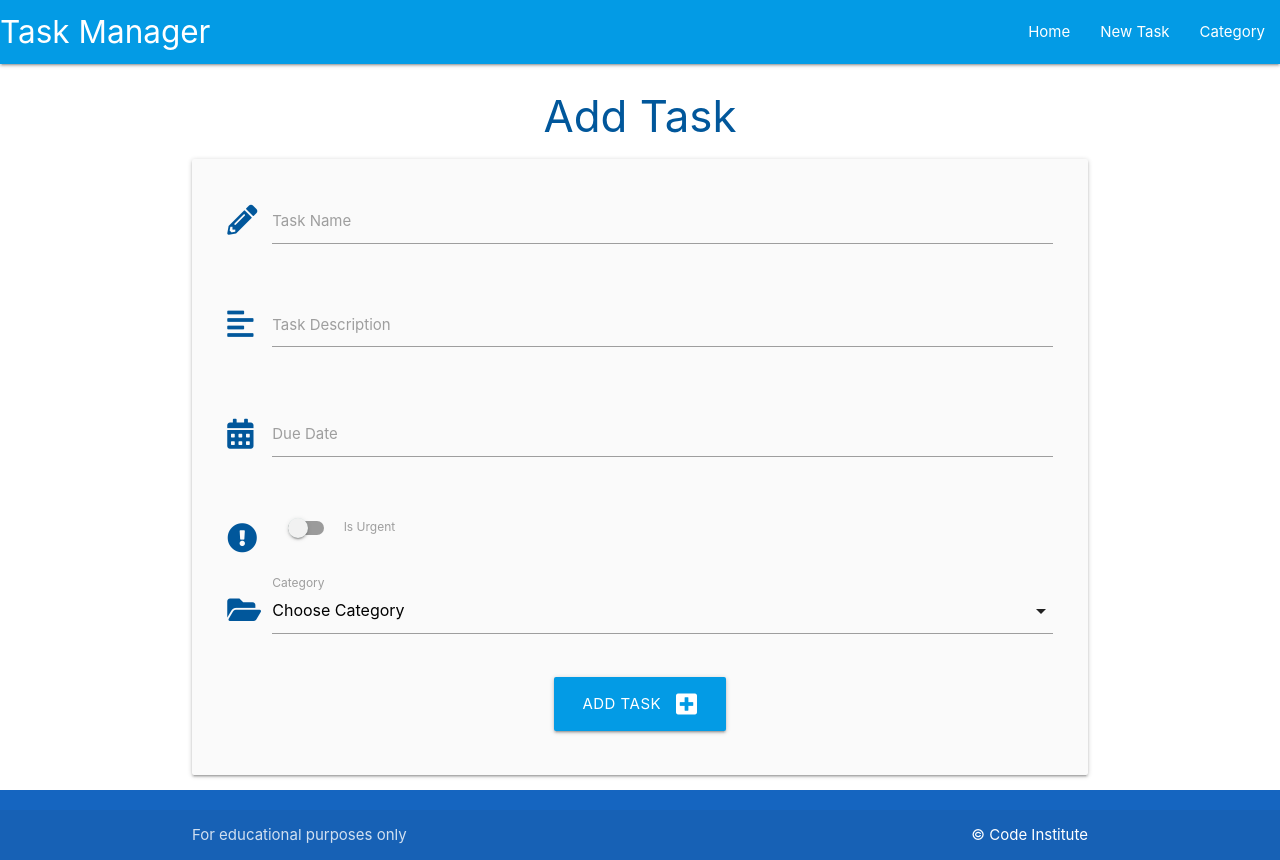
After one commit to reececilon/mini-tutorial-materialize, a Flask app: page /add_task in a window 1280 px wide. The commit adds this page. Run offline with Flask 2, Linux system fonts and the light colour scheme; data that the repository does not hold is empty.

Commit message:
Add tasks

```diff
--- a/taskmanager/routes.py
+++ b/taskmanager/routes.py
@@ -40,3 +40,20 @@ def delete_category(category_id):
     db.session.delete(category)
     db.session.commit()
     return redirect(url_for("categories"))
+
+
+@app.route("/add_task", methods=["GET", "POST"])
+def add_task():
+    categories = list(Category.query.order_by(Category.category_name).all())
+    if request.method == "POST":
+        task = Task(
+            task_name=request.form.get("task_name"),
+            task_description=request.form.get("task_description"),
+            is_urgent=bool(True if request.form.get("is_urgent") else False),
+            due_date=request.form.get("due_date"),
+            category_id=request.form.get("category_id")
+        )
+        db.session.add(task)
+        db.session.commit()
+        return redirect(url_for("home"))
+    return render_template("add_task.html", categories=categories)
--- a/taskmanager/static/js/script.js
+++ b/taskmanager/static/js/script.js
@@ -1,5 +1,16 @@
-document.addEventListener('DOMContentLoaded', function() {
-    // sidenav initialization
-    let sidenav = document.querySelectorAll('.sidenav');
-    M.Sidenav.init(sidenav);
+document.addEventListener("DOMContentLoaded", function() {
+  // sidenav initialization
+  let sidenav = document.querySelectorAll(".sidenav");
+  M.Sidenav.init(sidenav);
+
+  // datepicker initialization
+  let datepicker = document.querySelectorAll(".datepicker");
+  M.Datepicker.init(datepicker, {
+      format: "dd mmmm, yyyy",
+      i18n: {done: "Select"}
   });
+
+  // select initialization
+  let selects = document.querySelectorAll("select");
+  M.FormSelect.init(selects);
+});
--- /dev/null
+++ b/taskmanager/templates/add_task.html
@@ -0,0 +1,70 @@
+{% extends "base.html" %}
+{% block content %}
+
+<h3 class="light-blue-text text-darken-4 center-align">Add Task</h3>
+
+<div class="row card-panel grey lighten-5">
+    <form class="col s12" method="POST" action="{{ url_for('add_task') }}">
+        <!-- task name -->
+        <div class="row">
+            <div class="input-field col s12">
+                <i class="fas fa-pencil-alt prefix light-blue-text text-darken-4"></i>
+                <input id="task_name" name="task_name" minlength="5" maxlength="50" type="text" class="validate" required>
+                <label for="task_name">Task Name</label>
+            </div>
+        </div>
+        <!-- task description -->
+        <div class="row">
+            <div class="input-field col s12">
+                <i class="fas fa-align-left prefix light-blue-text text-darken-4"></i>
+                <textarea id="task_description" name="task_description" minlength="5" maxlength="200"
+                    type="text" class="materialize-textarea validate" required></textarea>
+                <label for="task_description">Task Description</label>
+            </div>
+        </div>
+        <!-- due date -->
+        <div class="row">
+            <div class="input-field col s12">
+                <i class="fas fa-calendar-alt prefix light-blue-text text-darken-4"></i>
+                <input id="due_date" name="due_date" type="text" class="datepicker validate" required>
+                <label for="due_date">Due Date</label>
+            </div>
+        </div>
+        <!-- is urgent -->
+        <div class="row">
+            <div class="input-field col s12">
+                <div class="switch">
+                    <i class="fas fa-exclamation-circle prefix light-blue-text text-darken-4"></i>
+                    <label for="is_urgent">
+                        <input id="is_urgent" name="is_urgent" type="checkbox">
+                        <span class="lever"></span>
+                        Is Urgent
+                    </label>
+                </div>
+            </div>
+        </div>
+        <!-- category id -->
+        <div class="row">
+            <div class="input-field col s12">
+                <i class="fas fa-folder-open prefix light-blue-text text-darken-4"></i>
+                <select id="category_id" name="category_id" class="validate" required>
+                    <option value="" disabled selected>Choose Category</option>
+                    {% for category in categories %}
+                        <option value="{{ category.id }}">{{ category.category_name }}</option>
+                    {% endfor %}
+                </select>
+                <label for="category_id">Category</label>
+            </div>
+        </div>
+        <!-- submit button -->
+        <div class="row">
+            <div class="col s12 center-align">
+                <button type="submit" class="btn-large light-blue darken-1">
+                    Add Task <i class="fas fa-plus-square right"></i>
+                </button>
+            </div>
+        </div>
+    </form>
+</div>
+
+{% endblock %}
--- a/taskmanager/templates/base.html
+++ b/taskmanager/templates/base.html
@@ -21,7 +21,7 @@
               <a href="#" data-target="mobile-demo" class="sidenav-trigger"><i class="fas fa-bars"></i></a>
               <ul class="right hide-on-med-and-down">
                 <li><a href="{{ url_for('home') }}">Home</a></li>
-                <li><a href="">New Task</a></li>
+                <li><a href="{{ url_for('add_task') }}">New Task</a></li>
                 <li><a href="{{ url_for('categories') }}">Category</a></li>
               </ul>
             </div>
@@ -30,7 +30,7 @@
           <!-- Side navbar -->
           <ul class="sidenav" id="mobile-demo">
             <li><a href="{{ url_for('home') }}">Home</a></li>
-            <li><a href="">New Task</a></li>
+            <li><a href="{{ url_for('add_task') }}">New Task</a></li>
             <li><a href="{{ url_for('categories') }}">Category</a></li>
           </ul>
     </header>
```
